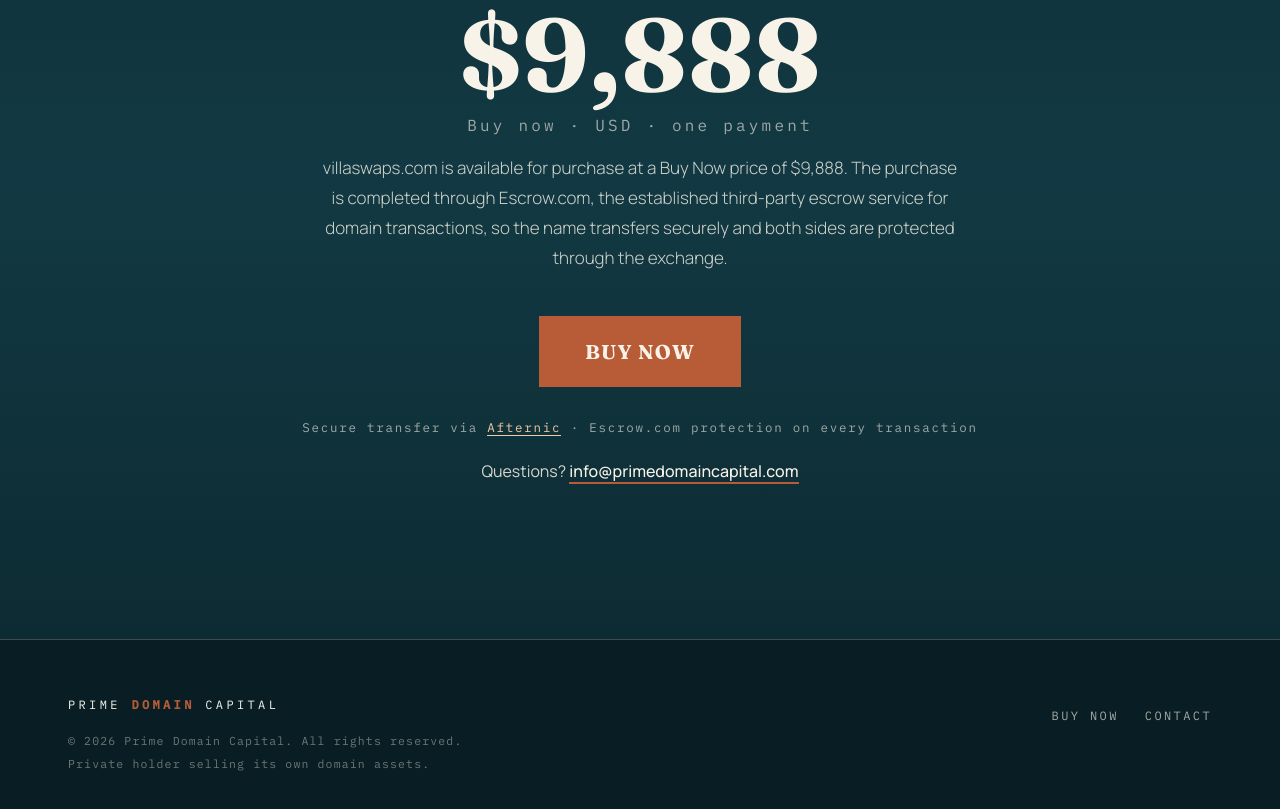
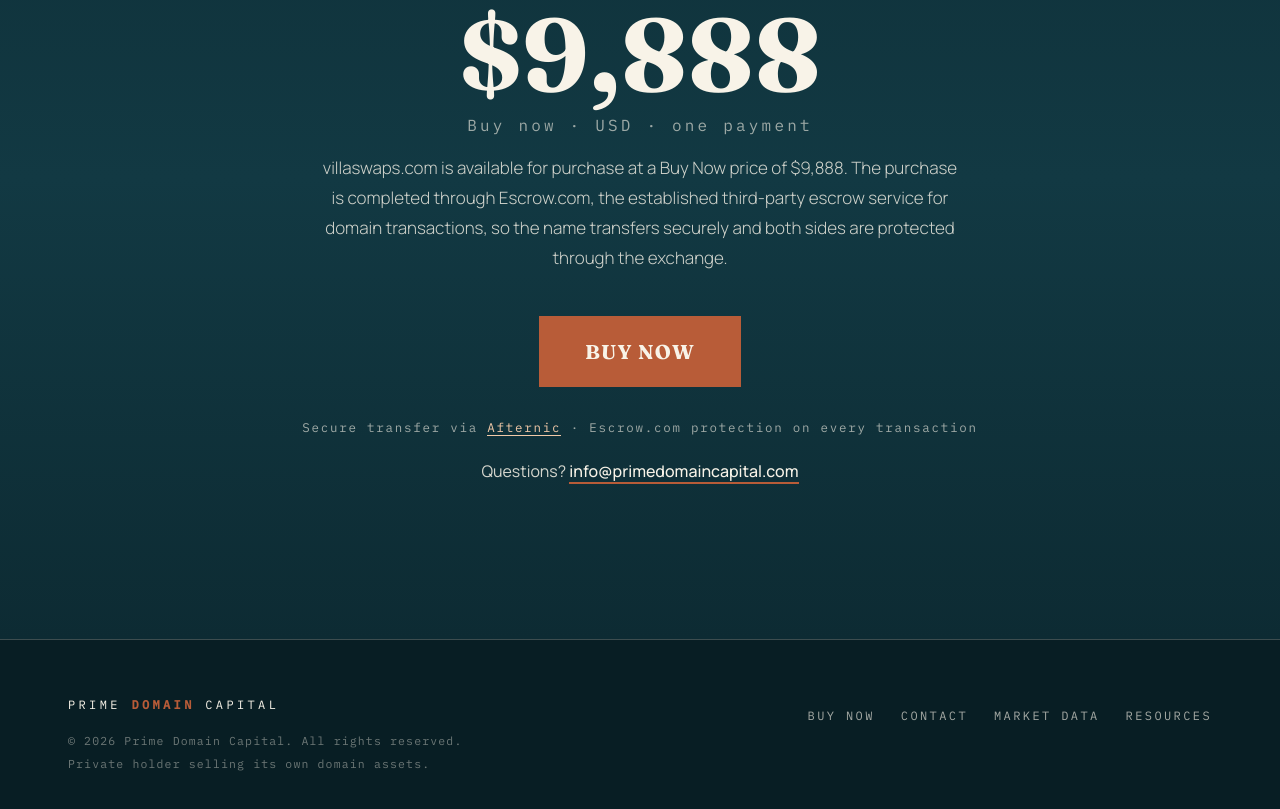
Before and after one commit to primedomaincapital/villaswaps, a plain HTML site: page index.html in a window 1280 px wide. Shown: the part 7046-7855 px from the top of the page. Drawn offline with Linux system fonts and the light colour scheme.

Commit message:
Add Market Data and Resources links to homepage footer

```diff
--- a/index.html
+++ b/index.html
@@ -475,6 +475,8 @@
     <nav>
       <a href="https://www.afternic.com/domain/villaswaps.com">Buy Now</a>
       <a href="mailto:info@primedomaincapital.com">Contact</a>
+      <a href="https://villaswaps.com/market-data">Market Data</a>
+             <a href="https://villaswaps.com/resources">Resources</a>
     </nav>
   </div>
 </footer>
```
